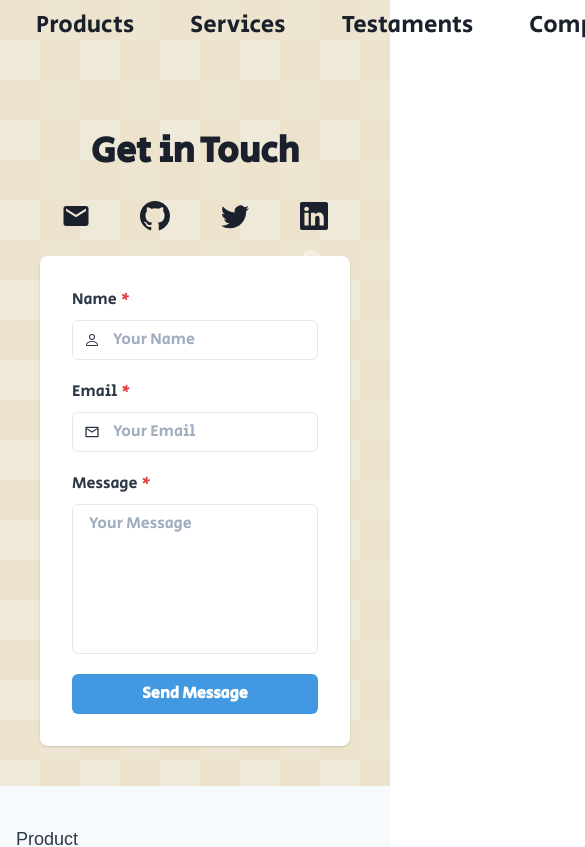
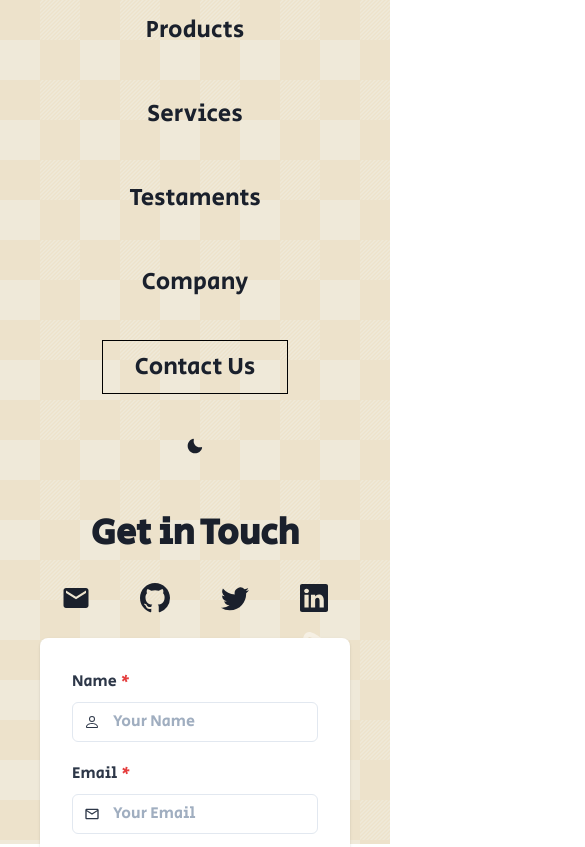
Before and after one commit to NullDefault/serious-business, a Next.js app: page /contact in a window 390 px wide. Shown: the top 847 px of the page, 585 px wide, since content can reach past the window. Built offline with nearby package versions, Linux system fonts and the light colour scheme.

Commit message:
header responsiveness'

```diff
--- a/components/Header.js
+++ b/components/Header.js
@@ -25,15 +25,21 @@ export default function Header() {
   return (
     <>
       <Box px={6} py={1}>
-        <Flex h={20} alignItems={"center"} justifyContent={"space-between"}>
-          <Box h="90%">
+        <Flex minH={20} alignItems={"center"} justifyContent={"space-between"}>
+          <Box h={20} display={{ base: "none", md: "block" }}>
             <Link href="/" _focus={{}}>
               <Logo />
             </Link>
           </Box>
 
-          <Flex alignItems={"center"}>
-            <Stack direction={"row"} spacing={8} fontSize="2xl">
+          <Flex alignItems={"center"} w={{ base: "full", md: "fit-content" }}>
+            <Stack
+              direction={{ base: "column", md: "row" }}
+              spacing={8}
+              fontSize="2xl"
+              w={{ base: "full", md: "fit-content" }}
+              align="center"
+            >
               <Link {...linkStyles} href="/products">
                 Products
               </Link>
```
